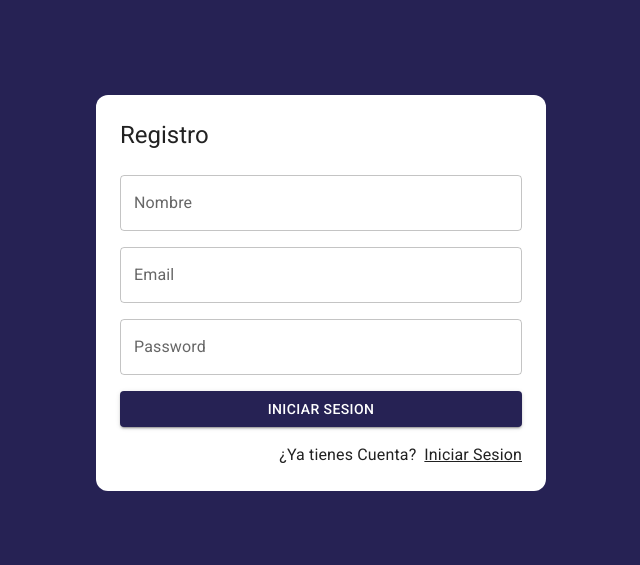
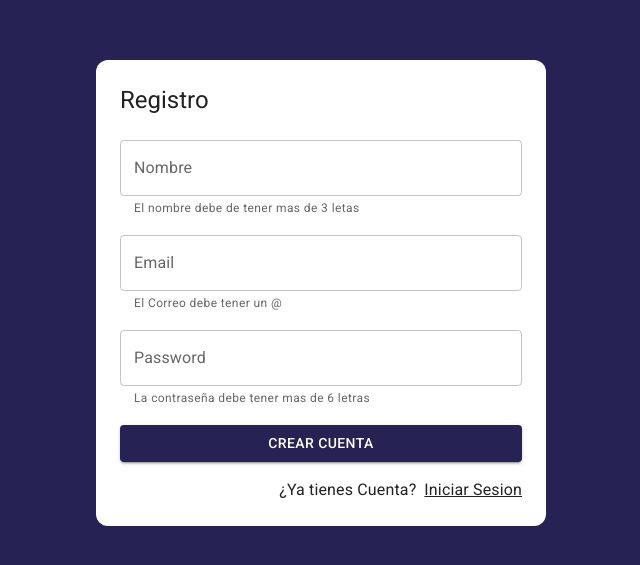
Before and after one commit to Pelusasasasa/Handball-app, a React (Vite) app: page /auth/register in a window 1280 px wide. Shown: the part 107-672 px from the top of the page, without its empty margins (319-959 px from the left). Built offline with nearby package versions, Linux system fonts and the light colour scheme.

Commit message:
Con el login hice hasta que los botones se cancelan porque estamos en checking

```diff
--- a/src/auth/pages/LoginPage.jsx
+++ b/src/auth/pages/LoginPage.jsx
@@ -3,13 +3,23 @@ import {Link as RouterLink} from 'react-router-dom';
 import { Button, Grid, Link, TextField, Typography } from "@mui/material";
 import { AuthLayout } from "../layout/AuthLayout";
 import { Google } from "@mui/icons-material";
-import { useDispatch } from 'react-redux';
+import { useDispatch, useSelector } from 'react-redux';
 import { checkingCredentials } from '../../store/auth/authSlice';
 import { startGoogleSignIn } from '../../store/auth/thunks';
+import { useForm } from '../../hooks/useForm';
+import { useMemo } from 'react';
 
 export const LoginPage = () => {
 
-  const dispatch = useDispatch()
+  const { status } = useSelector( state => state.auth);
+  const dispatch = useDispatch();
+
+  const isAuthenticating = useMemo(() => status === 'checking', [status]);
+
+  const {email, password, onInputChange } = useForm({
+    email: '',
+    password: ''
+  });
 
   const onSubmit = ( event ) => {
     event.preventDefault();
@@ -28,21 +38,21 @@ export const LoginPage = () => {
       <form onSubmit={onSubmit}>
         <Grid container>
           <Grid item xs={12} sx={{ mt: 2}}>
-            <TextField label='Correo' type="email" placeholder="correo@correo.com" fullWidth name="email" value='' />
+            <TextField label='Email' type="email" placeholder="correo@correo.com" fullWidth name="email" value={email} onChange={onInputChange} />
           </Grid>
 
           <Grid item xs={12} sx={{ mt: 2}}>
-            <TextField label='Password' type="password" placeholder="*******" fullWidth name="password" />
+            <TextField label='Password' type="password" placeholder="*******" fullWidth name="password" value={password}  onChange={onInputChange}/>
           </Grid>
 
           <Grid container spacing={2} sx={({ mb: 2, mt: 2})}>
 
             <Grid item xs={12} sm={6}>
-              <Button variant="contained" fullWidth type="submit"> Login </Button>
+              <Button variant="contained" fullWidth type="submit" disabled={isAuthenticating}> Login </Button>
             </Grid>
 
             <Grid item xs={12} sm={6}>
-              <Button variant="contained" fullWidth onClick={onGoogleSignIn}>
+              <Button variant="contained" fullWidth onClick={onGoogleSignIn} disabled={isAuthenticating}>
                 <Google />
                 <Typography sx={{ml: 1}}> Google </Typography>
               </Button>
--- a/src/auth/pages/RegisterPage.jsx
+++ b/src/auth/pages/RegisterPage.jsx
@@ -1,7 +1,11 @@
-import {Link as RouterLink} from 'react-router-dom'
+import {Link as RouterLink} from 'react-router-dom';
+import { useDispatch, useSelector } from 'react-redux';
 import { Button, Grid, Link, TextField, Typography } from "@mui/material";
 import { AuthLayout } from "../layout/AuthLayout";
 import { useForm } from '../../hooks/useForm';
+import { startCreatingUserWithEmailPassword } from '../../store/auth/thunks';
+import { useMemo, useState } from 'react';
+
 
 const formData = {
   email: '',
@@ -9,12 +13,28 @@ const formData = {
   displayName: ''
 }
 
+const formValidations = {
+  email: [ (value) => value.includes('@'), 'El Correo debe tener un @'],
+  password: [ (value) => value.length >= 6, 'La contraseña debe tener mas de 6 letras'],
+  displayName: [ (value) => value.length >= 3, 'El nombre debe de tener mas de 3 letas']
+}
+
 export const RegisterPage = () => {
 
-  const {displayName, email, password} = useForm(formData);
+  const {displayName, email, password, onInputChange, formState, isFormValid, passwordValid, emailValid, displayNameValid} = useForm(formData, formValidations);
+  const dispatch = useDispatch();
+
+  const [formSubmitted, setFormSubmitted] = useState(false);
+  const {status} = useSelector( state => state.auth);
+  const isCheckingAuthentication = useMemo(() => status === 'checking', [status]);
 
   const onSubmit = ( event ) => {
     event.preventDefault();
+    setFormSubmitted(true);
+
+    if (!isFormValid) return;
+
+    dispatch( startCreatingUserWithEmailPassword(formState) );
   };
 
   return (
@@ -22,17 +42,17 @@ export const RegisterPage = () => {
       <form onSubmit={onSubmit}>
         <Grid container>
           <Grid item xs={12} sx={{ mt: 2 }}>
-            <TextField label='Nombre' type="texto" placeholder="Tu Nombre" fullWidth name="displayName" value={displayName}/>
+            <TextField label='Nombre' type="texto" placeholder="Tu Nombre" fullWidth name="displayName" value={displayName} onChange={onInputChange} helperText={displayNameValid} error={ !!displayNameValid && formSubmitted}/>
           </Grid>
           <Grid item xs={12} sx={{ mt: 2 }}>
-            <TextField label='Email' type="email" placeholder="correo@correo.com" fullWidth value={email} name="email" />
+            <TextField label='Email' type="email" placeholder="correo@correo.com" fullWidth value={email} name="email" onChange={onInputChange} helperText={emailValid} error={ !!emailValid && formSubmitted}/>
           </Grid>
           <Grid item xs={12} sx={{ mt: 2 }}>
-            <TextField label='Password' type="password" placeholder="Password" value={password} fullWidth name="password" />
+            <TextField label='Password' type="password" placeholder="Password" value={password} fullWidth name="password" onChange={onInputChange} helperText={passwordValid} error={ !!passwordValid && formSubmitted}/>
           </Grid>
 
           <Grid container sx={{ mt: 2}}>
-            <Button type="submit" variant="contained" fullWidth>Iniciar Sesion</Button>
+            <Button type="submit" variant="contained" disabled={isCheckingAuthentication} fullWidth>Crear Cuenta</Button>
           </Grid>
 
           <Grid container sx={{ mt: 2}} direction={'row'} justifyContent={'end'}>
--- a/src/firebase/provider.js
+++ b/src/firebase/provider.js
@@ -1,4 +1,4 @@
-import { GoogleAuthProvider, signInWithPopup } from "firebase/auth";
+import { createUserWithEmailAndPassword, GoogleAuthProvider, signInWithPopup, updateProfile } from "firebase/auth";
 import { FirebaseAuth } from "./config";
 
 
@@ -25,4 +25,23 @@ export const singInWithGoogle = async() => {
             errorMessage, errorCode
         };
     }
+};
+
+export const registerUserWithEmailPassword = async ({email, password, displayName}) => {
+    try {
+        const res = await createUserWithEmailAndPassword(FirebaseAuth, email, password);
+        const {uid, photoURL} = res.user;
+        await updateProfile(FirebaseAuth.currentUser, {displayName});
+
+
+        return{
+            ok: true,
+            uid, email, displayName, photoURL
+        }
+    } catch (error) {
+        return {
+            ok: false,
+            errorMessage: error.message
+        }
+    }
 }
--- a/src/store/auth/thunks.js
+++ b/src/store/auth/thunks.js
@@ -1,5 +1,5 @@
-import { singInWithGoogle } from "../../firebase/provider";
-import { checkingCredentials } from "./authSlice";
+import { registerUserWithEmailPassword, singInWithGoogle } from "../../firebase/provider";
+import { checkingCredentials, login, logout } from "./authSlice";
 
 export const checkingAuthentication = () => {
     return async( dispatch ) => {
@@ -7,11 +7,22 @@ export const checkingAuthentication = () => {
     }
 };
 
-
 export const startGoogleSignIn = () => {
     return async( dispatch ) => {
         dispatch( checkingCredentials() );
         const result = await singInWithGoogle();
         console.log(result)
     }
+};
+
+export const startCreatingUserWithEmailPassword = ({ email, password, displayName}) => {
+    return async( dispatch ) => {
+        dispatch( checkingCredentials() );
+        const {ok, photoURL, uid, errorMessage} = await registerUserWithEmailPassword({email, password, displayName});
+
+        if (!ok) return dispatch( logout({errorMessage}));
+
+        dispatch( login({uid, displayName, email, photoURL}));
+
+    }
 }
```
